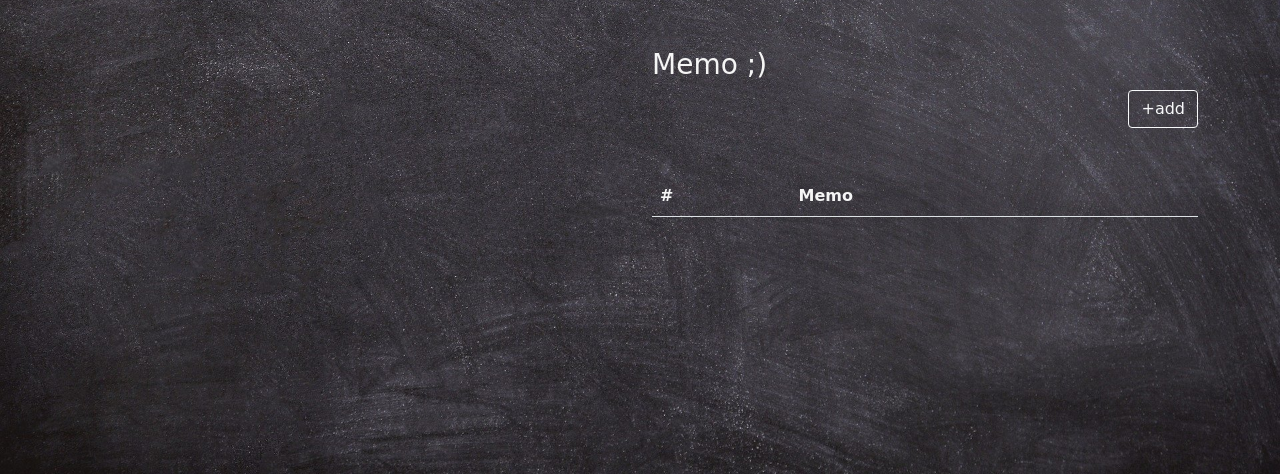
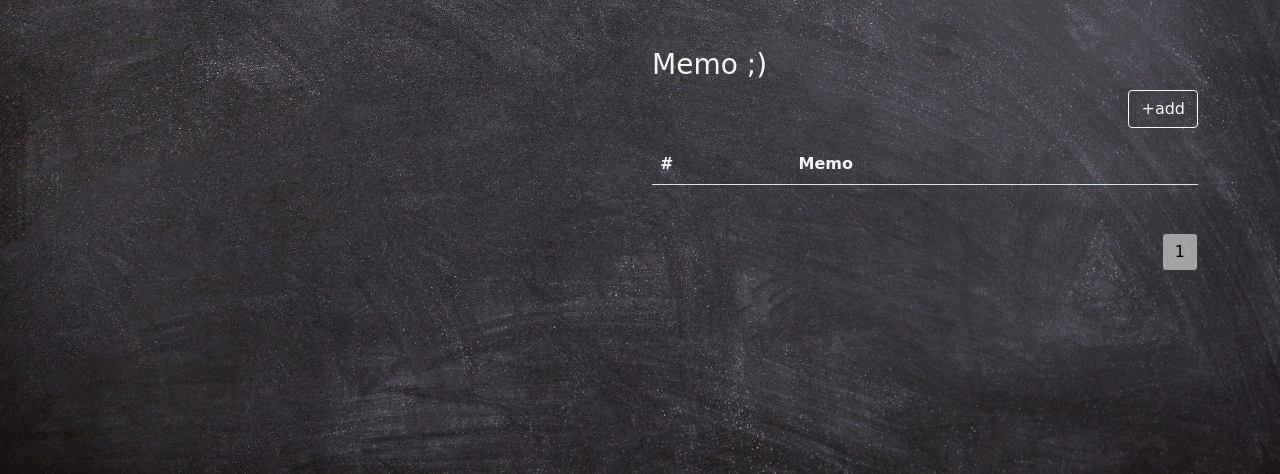
Before and after one commit to zincah/django-prctice, a Django app: page /mypage/ in a window 1280 px wide. Shown: the part 326-800 px from the top of the page. Run offline with Django 3.2, Linux system fonts and the light colour scheme; a user stored in the database is signed in; data comes from the database, SQL or seed files in the repository; both versions use the stored data as it was after the commit; lists and menus that the app fills with data are empty; some libraries are stand-ins or nearby versions.

Commit message:
memo paging commit

```diff
--- a/mypage/views.py
+++ b/mypage/views.py
@@ -3,20 +3,24 @@ from acc.models import User
 from board.models import Board
 from .models import Scrap, Memo
 from django.utils import timezone
+from django.core.paginator import Paginator
 
 
 # Create your views here.
 
 def index(request):
     b = Board.objects.all()
-    s = Scrap.objects.all()
-    m = Memo.objects.all()
+    s = request.user.scrap_set.all()
+    mpage = request.GET.get("page", 1)
+    m = request.user.memo_set.all()
+    m = m.order_by('-mtime')
+    pag = Paginator(m, 5)
+    obj = pag.get_page(mpage)
     s = s.order_by('-stime')
-    m = m.order_by('-mtime')
     context = {
         "myb" : b,
         "scrap" : s,
-        "memo" : m,
+        "memo" : obj,
     }
     return render(request, "mypage/index.html", context)
 
--- a/template/mypage/index.html
+++ b/template/mypage/index.html
@@ -1,7 +1,6 @@
 {% extends 'base.html' %}
-
-
 {% block auth %}
+{% load mathfilters %}
 
 <body>
 
@@ -43,7 +42,7 @@
                         </thead>
                         <tbody>
                             {% for i in scrap %}
-                                {% if request.user.username == i.user.username %}
+
                                 <tr>
                                     <th scope="row">{{ forloop.counter }}</th>
                                     <td>{{ i.comment }}</td>
@@ -52,7 +51,7 @@
                                         <a href="{% url 'mypage:scrapdel' i.id %}"><button class="btn btn-outline-danger">Del</button></a>
                                     </td>
                                 </tr>
-                                {% endif %}
+
                             {% endfor %}
                         </tbody>
 
@@ -63,7 +62,7 @@
                     <div class="text-end">
                         <a href="{% url 'mypage:memoadd' %}"><button class="btn btn-outline-light">+add</button></a>
                     </div>
-                        <table class="table table-hover my-5" style="color:whitesmoke;">
+                    <table class="table table-hover my-3" style="color:whitesmoke;">
                         <thead>
                         <tr>
                             <th scope="col">#</th>
@@ -73,7 +72,6 @@
                         </thead>
                         <tbody>
                             {% for i in memo %}
-                                    {% if request.user == i.user %}
                                 <tr>
                                     <td>{{ forloop.counter }}</td>
                                     <td><a href="{% url 'mypage:memodetail' i.id %}">{{ i.subject }}</a></td>
@@ -85,11 +83,31 @@
                                         {% endif %}
                                     </td>
                                 </tr>
-                                    {% endif %}
                             {% endfor %}
                         </tbody>
+                    </table>
+                    <div class="my-5">
+                        <nav aria-label="Page navigation example">
+                            <ul class="pagination justify-content-end">
 
-                        </table>
+                                {% if memo.has_previous %}
+                                    <li class="page-item">
+                                        <a class="page-link"href="{% url 'mypage:index' %}?page={{memo.previous_page_number}}">Previous</a>
+                                    </li>
+                                {% endif %}
+
+                                {% for i in memo.paginator.page_range %}
+                                    <li class="page-item"><a class="page-link" href="{% url 'mypage:index' %}?page={{i}}">{{i}}</a></li>
+                                {% endfor %}
+
+                                {% if memo.has_next %}
+                                    <li class="page-item">
+                                        <a class="page-link" href="{% url 'mypage:index' %}?page={{memo.next_page_number}}">Next</a>
+                                    </li>
+                                {% endif %}
+                            </ul>
+                        </nav>
+                    </div>
                 </div>
             </div>
         </div>
@@ -109,6 +127,12 @@
         text-decoration: none;
         color:whitesmoke;
     }
+
+    .page-link{
+        background-color: rgba(245, 245, 245, 0.571);
+        color:black;
+        border: 1px solid rgba(0, 0, 0, 0.639);
+    }
 </style>
 
 {% endblock %}
```
Also changed, not shown: db.sqlite3. Lines whose indentation alone changed are shown as unchanged.
